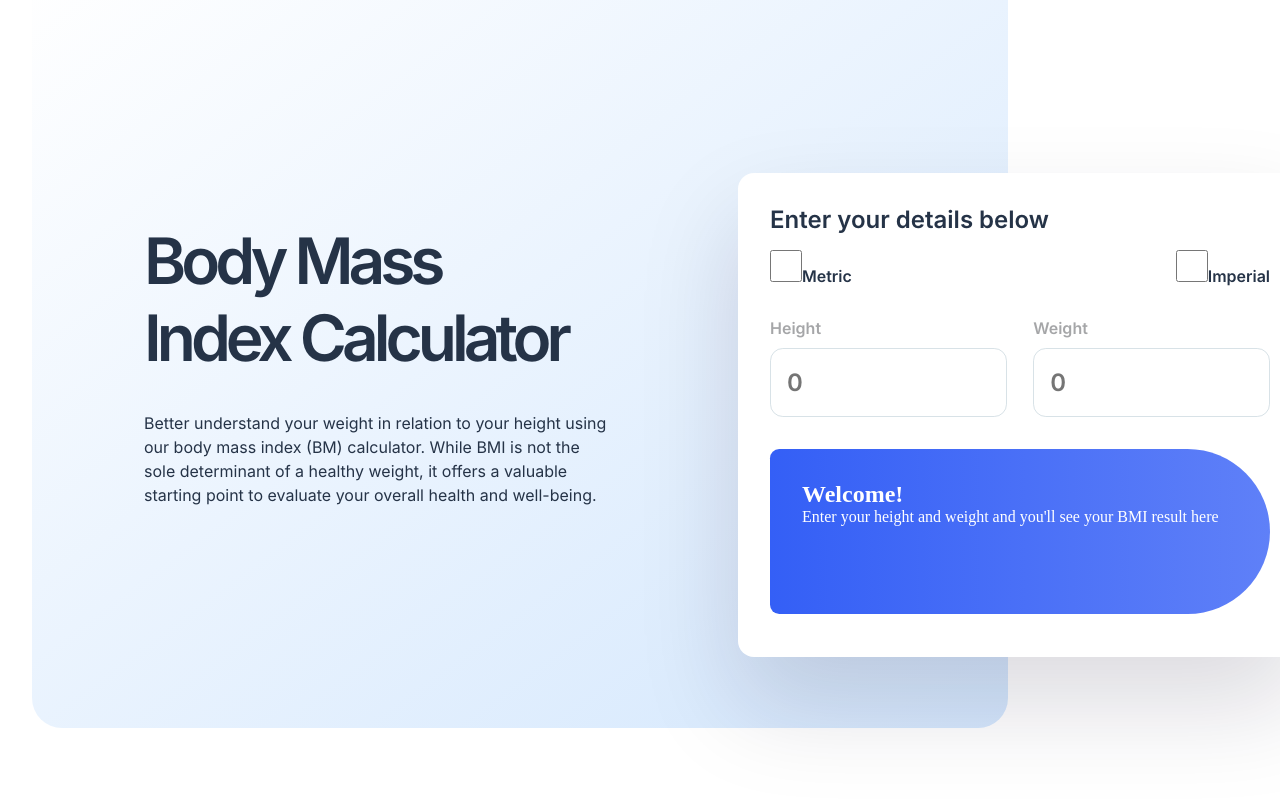
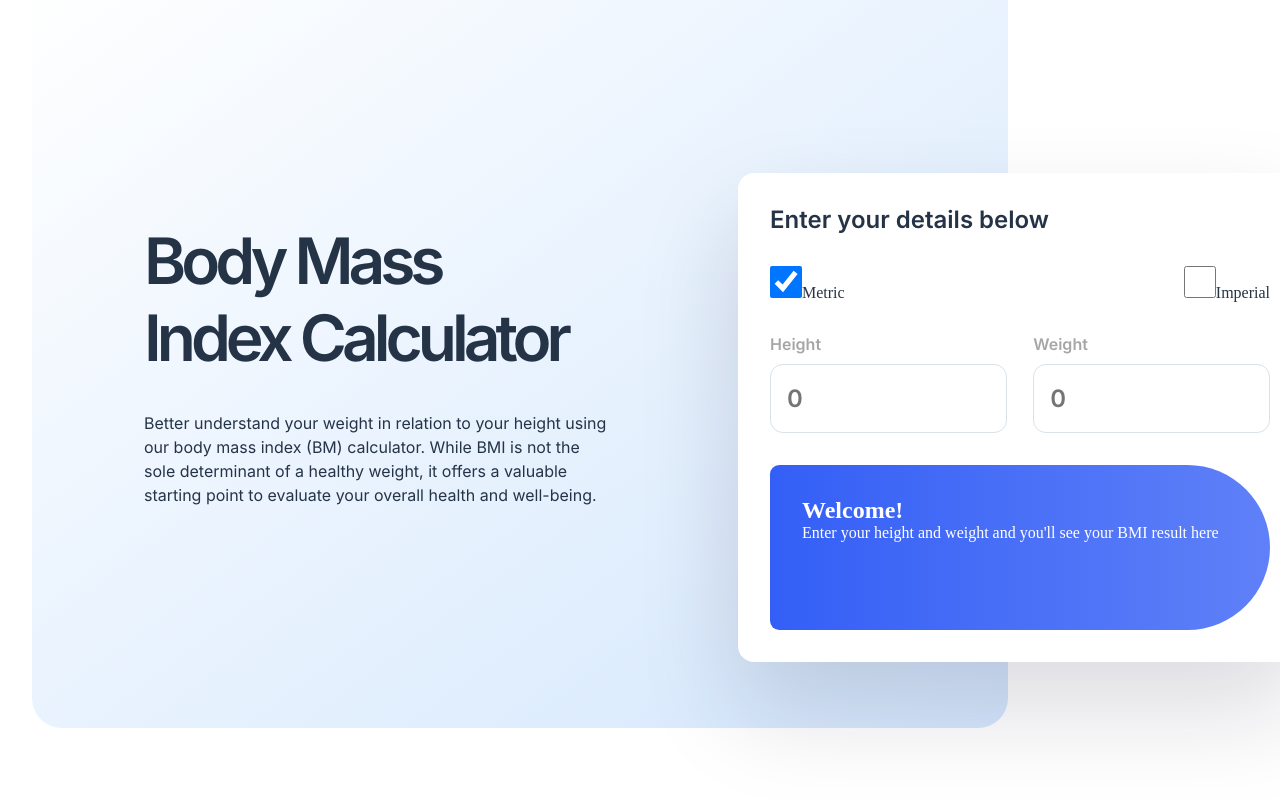
Before and after one commit to KseniiaErnest/bmi-calc, a React (Create React App) app: page / in a window 1280 px wide. Shown: the top 800 px of the page. Built offline with nearby package versions, Linux system fonts and the light colour scheme.

Commit message:
Added metric system

```diff
--- a/src/components/Calc.js
+++ b/src/components/Calc.js
@@ -1,26 +1,74 @@
 import React, { useState } from 'react'
-import Inputs from './Inputs'
+import InputsMetric from './InputsMetric'
 import Result from './Result'
+import InputsImperial from './InputsImperial';
 
 export default function Calc() {
 const [height, setHeight] = useState('');
 const [weight, setWeight] = useState('');
+const [feet, setFeet] = useState('');
+const [inches, setInches] = useState('');
+const [stones, setStones] = useState('');
+const [pounds, setPounds] = useState('');
+const [isMetric, setIsMetric] = useState(true);
+
+// const bmi = () => {
+//   if (!height || !weight || !feet || !inches || !stones || !pounds) {
+//     return null;
+// }
+
+// if (isMetric) {
+//   return (parseFloat(weight) / (parseFloat(height / 100) * parseFloat(height / 100))).toFixed(2);
+// } else {
+//   const heightInInches = (parseFloat(feet) * 12) + parseFloat(inches);
+//   const weightInPounds = (parseFloat(stones) * 14) + parseFloat(pounds);
+//   return ((weightInPounds / (heightInInches * heightInInches)) * 703).toFixed(2);
+// }
+
+// }
 
 const bmi = () => {
-  if (!height || !weight || isNaN(parseFloat(height)) || isNaN(parseFloat(weight))) {
-    return null;
+  if (isMetric) {
+    if (!height || !weight) {
+      return null;
+    }
+    return (parseFloat(weight) / ((parseFloat(height) / 100) * (parseFloat(height) / 100))).toFixed(2);
+  } else {
+    if (!feet || !inches || !stones || !pounds) {
+      return null;
+    }
+    const heightInInches = (parseFloat(feet) * 12) + parseFloat(inches);
+    const weightInPounds = (parseFloat(stones) * 14) + parseFloat(pounds);
+    return ((weightInPounds / (heightInInches * heightInInches)) * 703).toFixed(2);
+  }
+};
+
+const handleToggleSystem = () => {
+  setIsMetric(!isMetric);
+
+  setHeight('');
+  setWeight('');
 }
-return (parseFloat(weight) / (parseFloat(height / 100) * parseFloat(height / 100))).toFixed(2);
-}
-
-
-
-
 
   return (
     <div className='calc-container'>
       <h2>Enter your details below</h2>
-      <Inputs height={height} onSetHeight={setHeight} weight={weight} onSetWeight={setWeight} />
+      <div className="input-container">
+        <label>
+          <input className="check" type="checkbox" checked={isMetric} onChange={handleToggleSystem} />
+          Metric
+        </label>
+
+        <label>
+          <input className="check" type="checkbox" checked={!isMetric} onChange={handleToggleSystem} />
+          Imperial
+        </label>
+      </div>
+      {isMetric ? (
+        <InputsMetric height={height} onSetHeight={setHeight} weight={weight} onSetWeight={setWeight} />
+      ) : (
+        <InputsImperial feet={feet} setFeet={setFeet} inches={inches} setInches={setInches} stones={stones} setStones={setStones} pounds={pounds} setPounds={setPounds}   />
+      )}
       <Result height={height} weight={weight} bmi={bmi()} />
     </div>
   )
--- /dev/null
+++ b/src/components/InputsImperial.js
@@ -0,0 +1,37 @@
+import React from "react";
+
+export default function InputsImperial({ feet, setFeet, inches, setInches, stones, setStones, pounds, setPounds }) {
+
+ const handleSubmitImperial = (e) => {
+  e.preventDefault();
+
+ }
+
+  return (
+    <div>
+      <div className="input-section">
+        <form className="input-container imperial" onSubmit={handleSubmitImperial}>
+          <div className="imperial-box">
+            <label className="input-label">
+              Height
+              <input placeholder="0" value={feet} onChange={(e) => setFeet(e.target.value)} />
+            </label>
+            <label className="input-label">
+              <input  placeholder="0" value={inches} onChange={(e) => setInches(e.target.value)} />
+            </label>
+          </div>
+
+          <div className="imperial-box">
+            <label className="input-label">
+              Weight
+              <input placeholder="0" value={stones} onChange={(e) => setStones(e.target.value)} />
+            </label>
+            <label className="input-label">
+              <input placeholder="0" value={pounds} onChange={(e) => setPounds(e.target.value)} />
+              </label>
+          </div>
+        </form>
+      </div>
+    </div>
+  );
+}
--- a/src/components/Inputs.js
+++ b/src/components/InputsMetric.js
@@ -1,6 +1,6 @@
 import React from "react";
 
-export default function Inputs({ height, onSetHeight, weight, onSetWeight }) {
+export default function InputsMetric({ height, onSetHeight, weight, onSetWeight }) {
 
   const handleSubmit = (e) => {
     e.preventDefault();
@@ -8,17 +8,6 @@ export default function Inputs({ height, onSetHeight, weight, onSetWeight }) {
   };
   return (
     <div className="input-section">
-      <div className="input-container">
-        <label>
-          <input className="check" type="checkbox" />
-          Metric
-        </label>
-
-        <label>
-          <input className="check" type="checkbox" />
-          Imperial
-        </label>
-      </div>
 
       <form onSubmit={handleSubmit} className="input-container">
         <label className="input-label">
--- a/src/components/Result.js
+++ b/src/components/Result.js
@@ -1,6 +1,7 @@
 import React from "react";
 
 export default function Result({ height, weight, bmi }) {
+  console.log(bmi);
   const minWeight = () => {
     if (!height) {
       return;
--- a/src/index.css
+++ b/src/index.css
@@ -72,7 +72,7 @@ html {
   right: 7%;
   background-color: #ffff;
   width: 35.25rem;
-  height: 30.25rem;
+  min-height: 30.25rem;
   z-index: 9;
   box-shadow: rgba(17, 12, 46, 0.15) 0px 48px 100px 0px;
   border-radius: 16px;
@@ -96,6 +96,18 @@ html {
 .input-container {
   display: flex;
   justify-content: space-between;
+  margin-top: 2rem;
+}
+
+.imperial {
+  flex-direction: column;
+  gap: 1.5rem;
+}
+
+.imperial-box {
+  display: flex;
+  align-items: end;
+  justify-content: space-between;
 }
 
 .input-label {
@@ -114,6 +126,8 @@ html {
   border: 1px solid #D8e2e7;
   margin-top: 10px;
 }
+
+
 
 .check {
   width: 2rem;
```
